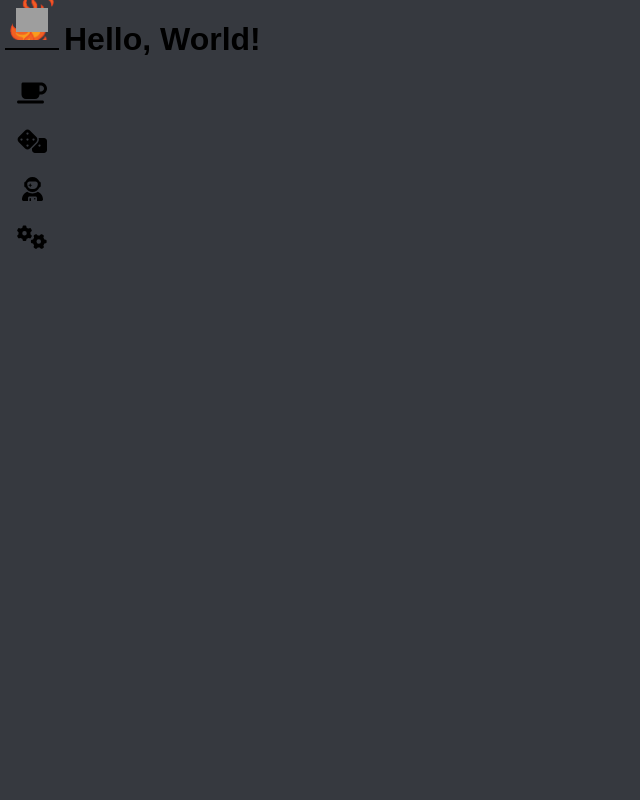
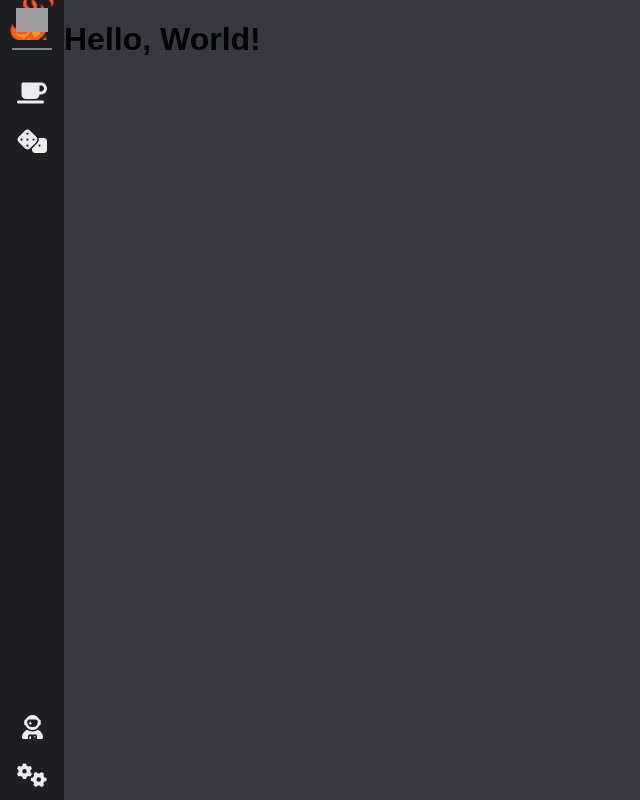
Before and after one commit to lazdinst/ts-sc-matrix, a React (Vite) app in the folder apps/client/: page / in a window 1280 px wide. Shown: the whole page, without its empty margins (0-640 px from the left). Built offline with nearby package versions, Linux system fonts and the light colour scheme; grey boxes are pictures that could not be loaded.

Commit message:
styling and colors side bar

```diff
--- a/apps/client/src/app/components/Icon/index.tsx
+++ b/apps/client/src/app/components/Icon/index.tsx
@@ -18,6 +18,7 @@ interface IconProps {
 }
 
 const StyledIcon = styled(FontAwesomeIcon)`
+  color: ${(props) => props.theme.colors.primary || 'inherit'};
 `;
 
 function Icon({ name }: IconProps) {
--- /dev/null
+++ b/apps/client/src/app/components/Separator/index.tsx
@@ -0,0 +1,9 @@
+import styled from 'styled-components';
+
+const Separator = styled.hr`
+  width: 60%;
+  border: 1px solid ${(props) => props.theme.colors.secondary};
+  margin-bottom: 20px;
+`;
+
+export default Separator
--- a/apps/client/src/app/containers/Sidebar/index.tsx
+++ b/apps/client/src/app/containers/Sidebar/index.tsx
@@ -4,11 +4,13 @@ import { useNavigate } from 'react-router-dom'; // Import useNavigate
 import shivaDevil from '../../../assets/images/shiva-devil.png';
 import fire from '../../../assets/images/fire.gif';
 import Icon from '../../components/Icon';
+import Separator from '../../components/Separator';
+
 import { routes } from '../../router';
 
 const SidebarWrapper = styled.nav`
   width: 64px;
-  background-color: ${(props) => props.theme.colors.semantic.navBg};
+  background-color: ${(props) => props.theme.colors.surfaces.navBg};
   color: ${(props) => props.theme.textColor};
   display: flex;
   flex-direction: column;
@@ -38,20 +40,23 @@ const Logo = styled.img`
   }
 `;
 
-const Separator = styled.hr`
-  width: 80%;
-  border: 1px solid ${(props) => props.theme.accentColor};
-  margin-bottom: 20px;
-`;
-
 const MenuContainer = styled.div`
   display: flex;
   flex-direction: column;
   width: 100%;
+  height: 100%;
+
 `;
 
-const MenuList = styled.div`
+interface MenuListProps {
+  alignEnd?: boolean;
+}
+
+const MenuList = styled.div<MenuListProps>`
   flex: 1;
+  display: flex;
+  flex-direction: column;
+  justify-content: ${(props) => (props.alignEnd ? 'flex-end' : 'flex-start')};
 `;
 
 const MenuItem = styled.div`
@@ -60,13 +65,13 @@ const MenuItem = styled.div`
   padding: 10px;
   cursor: pointer;
   justify-content: center;
-  position: relative; /* Add this to make ::before position relative to MenuItem */
+  position: relative;
 
   &::before {
     content: '';
     width: 4px;
     height: 100%;
-    background-color: ${(props) => props.theme.colors.primary};
+    background-color: ${(props) => props.theme.colors.accentColor};
     position: absolute;
     left: 0;
     top: 0;
@@ -78,15 +83,10 @@ const MenuItem = styled.div`
   &.active::before {
     opacity: 1;
   }
-
-  &:hover {
-    background-color: ${(props) => props.theme.secondaryBackgroundColor};
-  }
 `;
 
 const MenuItemIcon = styled.div`
   font-size: 24px;
-  color: ${(props) => props.theme.accentColor};
 `;
 
 const menuItems = routes.map((route) => ({
@@ -118,7 +118,7 @@ const Sidebar: React.FC = () => {
             </MenuItem>
           ))}
         </MenuList>
-        <MenuList>
+        <MenuList alignEnd>
             <MenuItem onClick={() => handleMenuItemClick('profile')}>
               <MenuItemIcon>
                 <Icon name='astronaut'></Icon>
--- a/apps/client/src/app/styled/themes.ts
+++ b/apps/client/src/app/styled/themes.ts
@@ -6,24 +6,14 @@ export interface Theme {
     text: string;
     primary: string;
     secondary: string;
-    headingPrimary: string;
-    headingSecondary: string;
-    buttonPrimaryBg: string;
-    buttonPrimaryText: string;
-    buttonSecondaryBg: string;
-    buttonSecondaryText: string;
-    inputBg: string;
-    inputText: string;
-    inputBorder: string;
-    panelPrimaryBg: string;
-    panelSecondaryBg: string;
+    accentColor: string;
     statusColors: {
       success: string;
       error: string;
       warning: string;
       info: string;
     };
-    semantic: {
+    surfaces: {
       navBg: string;
       mainBg: string;
       sectionBg: string;
@@ -66,6 +56,8 @@ const statusColors = {
   info: '#17a2b8',
 };
 
+const accentColor = '#007bff';
+
 const typography = {
   fontSizeSmall: '12px',
   fontSizeMedium: '16px',
@@ -100,23 +92,13 @@ export const darkTheme: Theme = {
   colors: {
     background: '#36393f',
     text: '#ffffff',
-    primary: '#7289da',
-    secondary: '#b9bbbe',
-    headingPrimary: '#ffffff',
-    headingSecondary: '#b9bbbe',
-    buttonPrimaryBg: '#7289da',
-    buttonPrimaryText: '#ffffff',
-    buttonSecondaryBg: '#414549',
-    buttonSecondaryText: '#ffffff',
-    inputBg: '#40444b',
-    inputText: '#ffffff',
-    inputBorder: '#2f3136',
-    panelPrimaryBg: '#202225',
-    panelSecondaryBg: '#2f3136',
+    primary: '#ededed',
+    secondary: '#80848e',
     statusColors: statusColors,
-    semantic: {
-      navBg: '#36393f',
-      mainBg: '#2f3136',
+    accentColor: accentColor,
+    surfaces: {
+      navBg: '#1e1f22',
+      mainBg: '#2b2d31',
       sectionBg: '#202225',
       articleBg: '#36393f',
     }
@@ -133,19 +115,8 @@ export const lightTheme: Theme = {
     text: '#333',
     primary: '#007bff',
     secondary: '#6c757d',
-    headingPrimary: '#333',
-    headingSecondary: '#6c757d',
-    buttonPrimaryBg: '#007bff',
-    buttonPrimaryText: '#fff',
-    buttonSecondaryBg: '#414549',
-    buttonSecondaryText: '#fff',
-    inputBg: '#fff',
-    inputText: '#333',
-    inputBorder: '#ccc',
-    panelPrimaryBg: '#f0f0f0',
-    panelSecondaryBg: '#ffffff',
     statusColors: statusColors,
-    semantic: {
+    surfaces: {
       navBg: '#007bff',
       mainBg: '#f0f0f0',
       sectionBg: '#ffffff',
```
